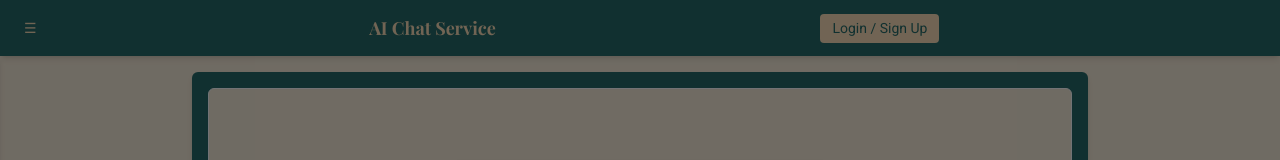
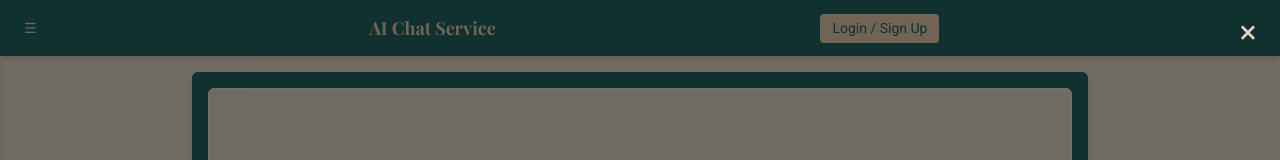
Before and after one commit to tommydoe1/Chat-Service, an Angular app in the folder client/: page / in a window 1280 px wide. Both pictures are taken after a click on the button "Login / Sign Up". Shown: the top 160 px of the page. Built offline with nearby package versions, Linux system fonts and the light colour scheme.

Commit message:
Add close button to auth dialog

```diff
--- a/client/src/app/auth-dialog/auth-dialog.css
+++ b/client/src/app/auth-dialog/auth-dialog.css
@@ -18,6 +18,29 @@
   width: 90%;
   max-width: 400px;
   box-shadow: 0 4px 20px rgba(0, 0, 0, 0.15);
+}
+
+.close-button {
+  position: absolute;
+  top: 1rem;
+  right: 1rem;
+  background: transparent;
+  border: none;
+  font-size: 2rem;
+  color: #e0d7c7;
+  cursor: pointer;
+  padding: 0;
+  width: 2rem;
+  height: 2rem;
+  display: flex;
+  align-items: center;
+  justify-content: center;
+  line-height: 1;
+  transition: color 0.2s ease;
+}
+
+.close-button:hover {
+  color: #e2c9a8;
 }
 
 .dialog h2 {
--- a/client/src/app/auth-dialog/auth-dialog.html
+++ b/client/src/app/auth-dialog/auth-dialog.html
@@ -1,5 +1,8 @@
-<div class="overlay" (click)="$event.stopPropagation()">
-  <div class="dialog">
+<div class="overlay" (click)="closeDialog()">
+  <div class="dialog" (click)="$event.stopPropagation()">
+    <button class="close-button" (click)="closeDialog()" aria-label="Close dialog">
+      ×
+    </button>
     <h2>{{ mode === 'login' ? 'Login' : 'Create an Account' }}</h2>
 
     <form (ngSubmit)="submit()" *ngIf="!loading">
--- a/client/src/app/auth-dialog/auth-dialog.ts
+++ b/client/src/app/auth-dialog/auth-dialog.ts
@@ -1,4 +1,4 @@
-import { Component } from '@angular/core';
+import { Component, EventEmitter, Output } from '@angular/core';
 import { CommonModule } from '@angular/common';
 import { FormsModule } from '@angular/forms';
 import { AuthService } from '../services/auth.service';
@@ -11,6 +11,7 @@ import { AuthService } from '../services/auth.service';
   styleUrls: ['./auth-dialog.css']
 })
 export class AuthDialog {
+  @Output() close = new EventEmitter<void>();
   mode: 'login' | 'signup' = 'login';
   email = '';
   username = '';
@@ -23,6 +24,10 @@ export class AuthDialog {
   toggleMode() {
     this.mode = this.mode === 'login' ? 'signup' : 'login';
     this.error = null;
+  }
+
+  closeDialog() {
+    this.close.emit();
   }
 
   async submit() {
```
Also changed, not shown: 1 other file (tests, documents, lock files or other folders).
